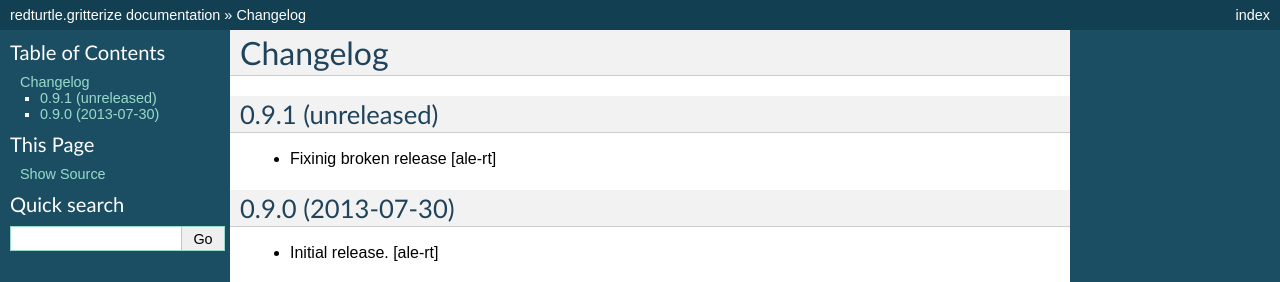
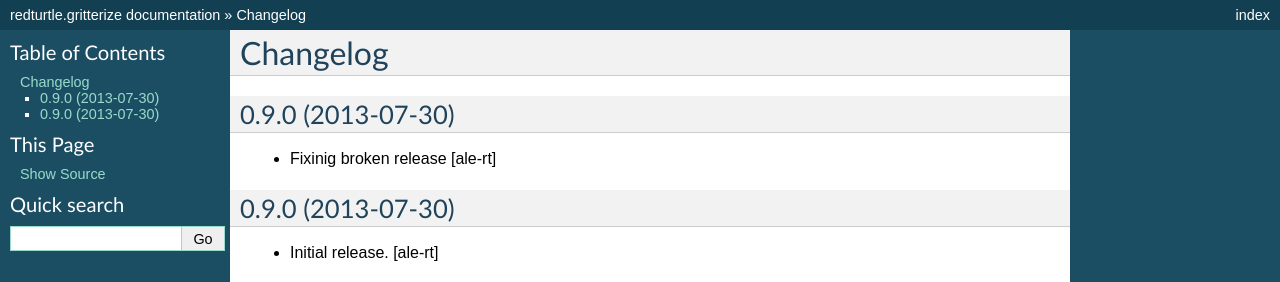
Before and after one commit to RedTurtle/redturtle.gritterize, a Sphinx documentation site: the page built from docs/CHANGELOG.rst, in a window 1280 px wide. Shown: the top 282 px of the page. Built offline with Sphinx 7.4.7, drawn with Linux system fonts in a browser that asks for light colours.

Commit message:
Preparing release 0.9.0

```diff
--- a/docs/CHANGELOG.rst
+++ b/docs/CHANGELOG.rst
@@ -2,7 +2,7 @@ Changelog
 =========
 
 
-0.9.1 (unreleased)
+0.9.0 (2013-07-30)
 ------------------
 
 - Fixinig broken release [ale-rt]
```
